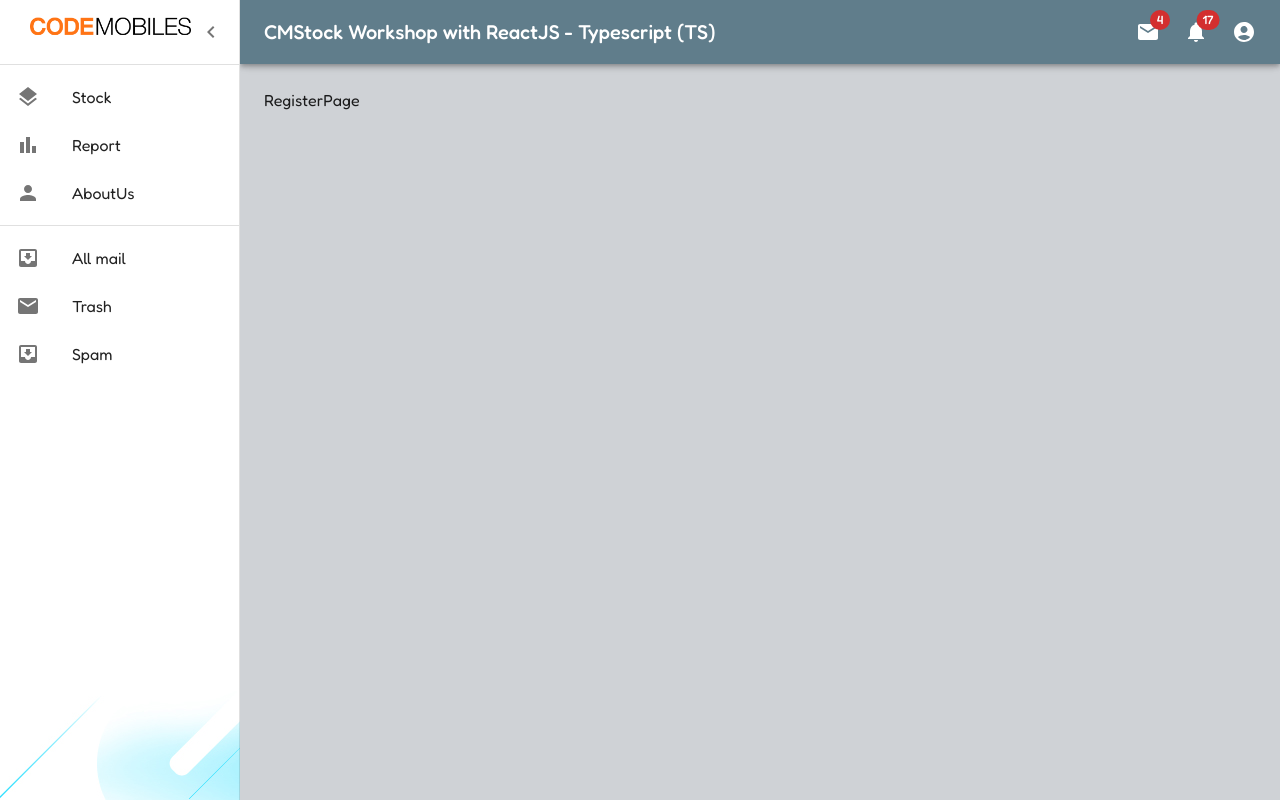
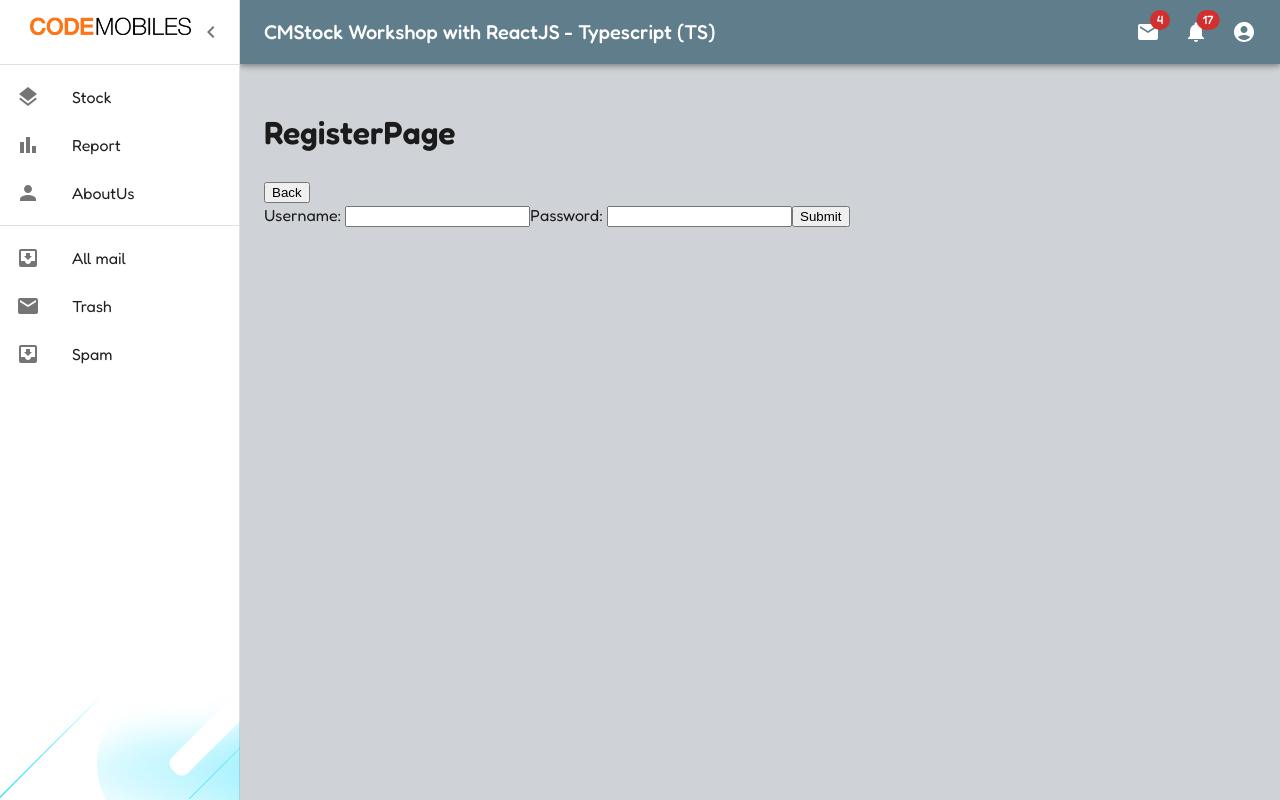
Before and after one commit to codemobiles/cmreactjs_mui_stockworkshop, a React (Create React App) app: page /register in a window 1280 px wide. Built offline with nearby package versions, Linux system fonts and the light colour scheme; a web font is replaced by a local one.

Commit message:
ep17 useNavigate and form

```diff
--- a/src/components/layouts/Header/Header.tsx
+++ b/src/components/layouts/Header/Header.tsx
@@ -20,6 +20,7 @@ import MailIcon from "@mui/icons-material/Mail";
 import { Badge } from "@mui/material";
 import NotificationsIcon from "@mui/icons-material/Notifications";
 import AccountCircle from "@mui/icons-material/AccountCircle";
+import { useNavigate } from "react-router-dom";
 
 const drawerWidth = 240;
 
@@ -79,6 +80,7 @@ type HeaderProp = {
 
 export default function Header({ open, onDrawerOpen }: HeaderProp) {
   const theme = useTheme();
+  const navigate = useNavigate();
 
   const handleDrawerOpen = () => {
     // setOpen(true);
@@ -128,6 +130,7 @@ export default function Header({ open, onDrawerOpen }: HeaderProp) {
             aria-haspopup="true"
             onClick={() => {
               alert("Logout");
+              navigate("/login");
             }}
             color="inherit"
           >
--- a/src/components/pages/RegisterPage/RegisterPage.tsx
+++ b/src/components/pages/RegisterPage/RegisterPage.tsx
@@ -1,11 +1,44 @@
 import * as React from "react";
+import { useNavigate } from "react-router-dom";
 
 type RegisterPageProps = {
   //
 };
 
 const RegisterPage: React.FC<any> = () => {
-  return <div>RegisterPage</div>;
+  const navigate = useNavigate();
+  return (
+    <>
+      <h1>RegisterPage</h1>
+      <button onClick={() => navigate(-1)}>Back</button>
+
+      <form
+        onSubmit={(e: React.FormEvent<Element>) => {
+          e.preventDefault();
+          alert("Register");
+        }}
+      >
+        <label>Username: </label>
+        <input
+          type="text"
+          name="username"
+          id="username"
+          onChange={(e) => {
+            console.log(e.target.value);
+          }}
+        />
+        <label>Password: </label>
+        <input
+          type="text"
+          name="password"
+          id="password"
+          onChange={(e) => {
+            console.log(e.target.value);
+          }}
+        />
+        <button type="submit">Submit</button>
+      </form>
+    </>
+  );
 };
-
 export default RegisterPage;
```
Also changed, not shown: src/components/pages/LoginPage/LoginPage.tsx (+8 -1 lines).
